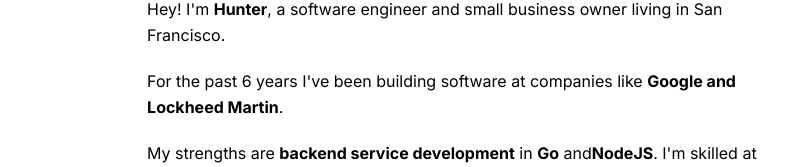
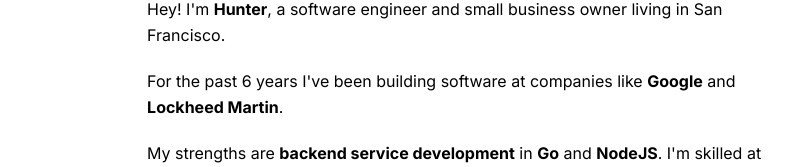
Before and after one commit to HunterHeston/personal-website, a Next.js app: page / in a window 1280 px wide. Shown: the part 440-607 px from the top of the page, without its empty margins (216-1008 px from the left). Built offline with nearby package versions, Linux system fonts and the light colour scheme.

Commit message:
fix minor content errors

```diff
--- a/pages/index.tsx
+++ b/pages/index.tsx
@@ -27,12 +27,13 @@ export default function Home() {
         </p>
         <p className="my-5 leading-relaxed">
           For the past 6 years I&apos;ve been building software at companies
-          like <span className="font-bold">Google and Lockheed Martin</span>.
+          like <span className="font-bold">Google</span> and{" "}
+          <span className="font-bold">Lockheed Martin</span>.
         </p>
         <p className="my-5 leading-relaxed">
           My strengths are{" "}
           <span className="font-bold">backend service development</span> in{" "}
-          <span className="font-bold">Go</span> and
+          <span className="font-bold">Go</span> and{" "}
           <span className="font-bold">NodeJS</span>. I&apos;m skilled at
           building <span className="font-bold">frontends</span> with{" "}
           <span className="font-bold">ReactJS</span> or vanilla{" "}
```
